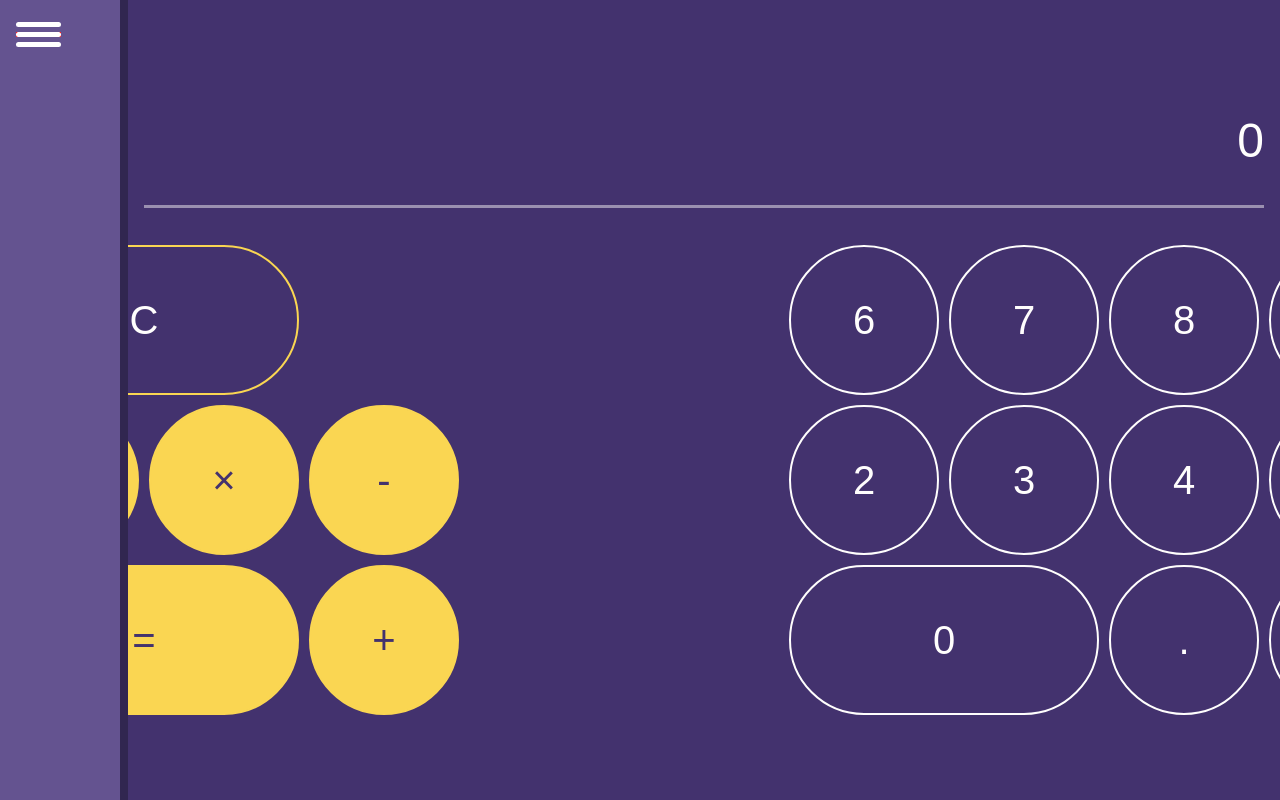
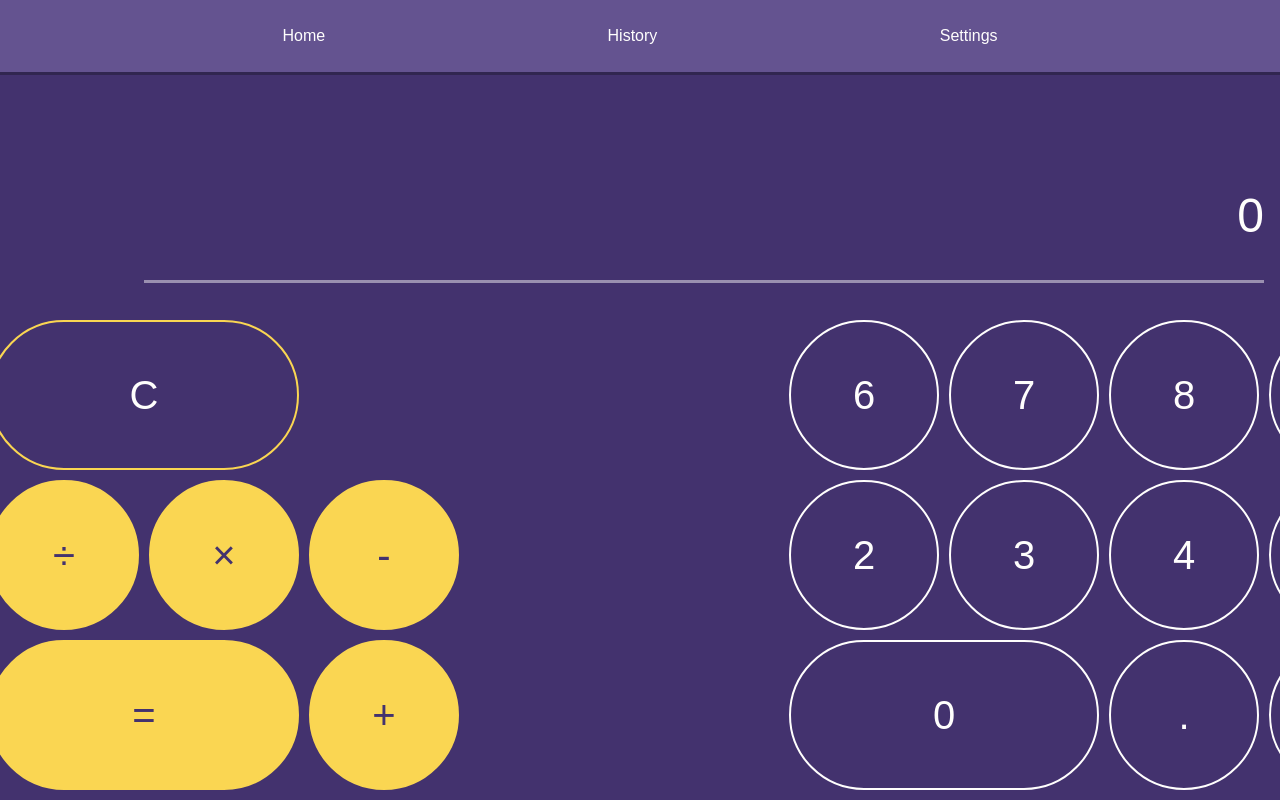
Before and after one commit to PBasham/FFI-calculator, a React (Create React App) app: page / in a window 1280 px wide. Shown: the top 800 px of the page. Built offline with nearby package versions, Linux system fonts and the light colour scheme.

Commit message:
set up navbar for descktop

```diff
--- a/src/css/colors.css
+++ b/src/css/colors.css
@@ -25,5 +25,5 @@
     --theme-green-buttonNumber: rgb(51, 186, 92);
     --theme-green-text: rgb(255, 254, 253);
     --theme-green-textAccent: rgb(51, 186, 92);
-    --theme-green-buttonSymbol: rgb(5, 135, 149);
+    --theme-green-buttonSymbol: rgb(109, 224, 237);
 }
--- a/src/css/navBar.css
+++ b/src/css/navBar.css
@@ -71,16 +71,18 @@
 }
 
 .nav-link {
+    display: none;
     opacity: 0;
     transition: 150ms ease-in-out;
 }
 
 .nav-link.open {
+    display: block;
     font-size: 2rem;
     opacity: 1;
 }
 
-@media screen and (orientation: landscape) {
+@media screen and (orientation: landscape) and (max-width: 1024px) {
     .nav-bar {
         /* position: relative; */
         position: fixed;
@@ -127,3 +129,33 @@
         opacity: 1;
     }
 }
+
+@media screen and (min-width: 1024px) {
+    .nav-bar {
+        position: relative;
+        background-color: red;
+        border-bottom-width: 3px;
+    }
+    .navBtn {
+        display: none;
+    }
+    .nav-links {
+        flex-direction: row;
+        justify-content: space-evenly;
+        margin-top: 0;
+        height: 100%;
+    }
+    .nav-link {
+        display: block;
+        opacity: 1;
+    }
+    .nav-bar.theme-purple .nav-link:hover {
+        color: var(--theme-purple-buttonSymbol);
+    }
+    .nav-bar.theme-orange .nav-link:hover {
+        color: var(--theme-orange-buttonSymbol);
+    }
+    .nav-bar.theme-green .nav-link:hover {
+        color: var(--theme-green-buttonSymbol);
+    }
+}
```
